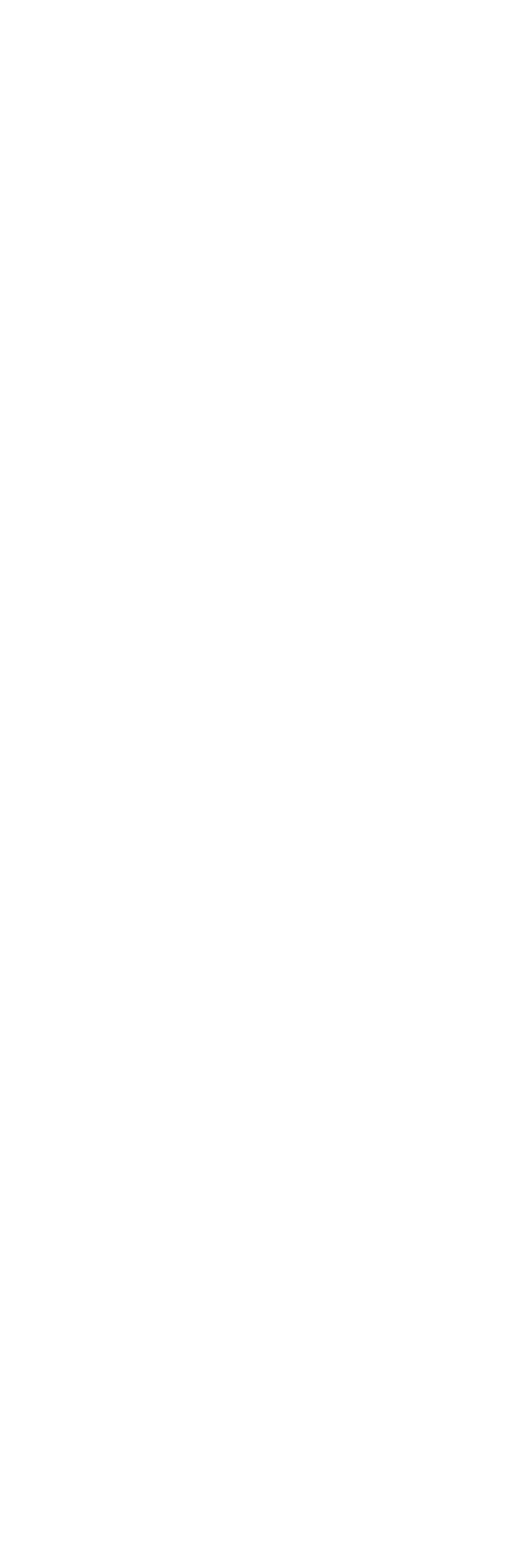
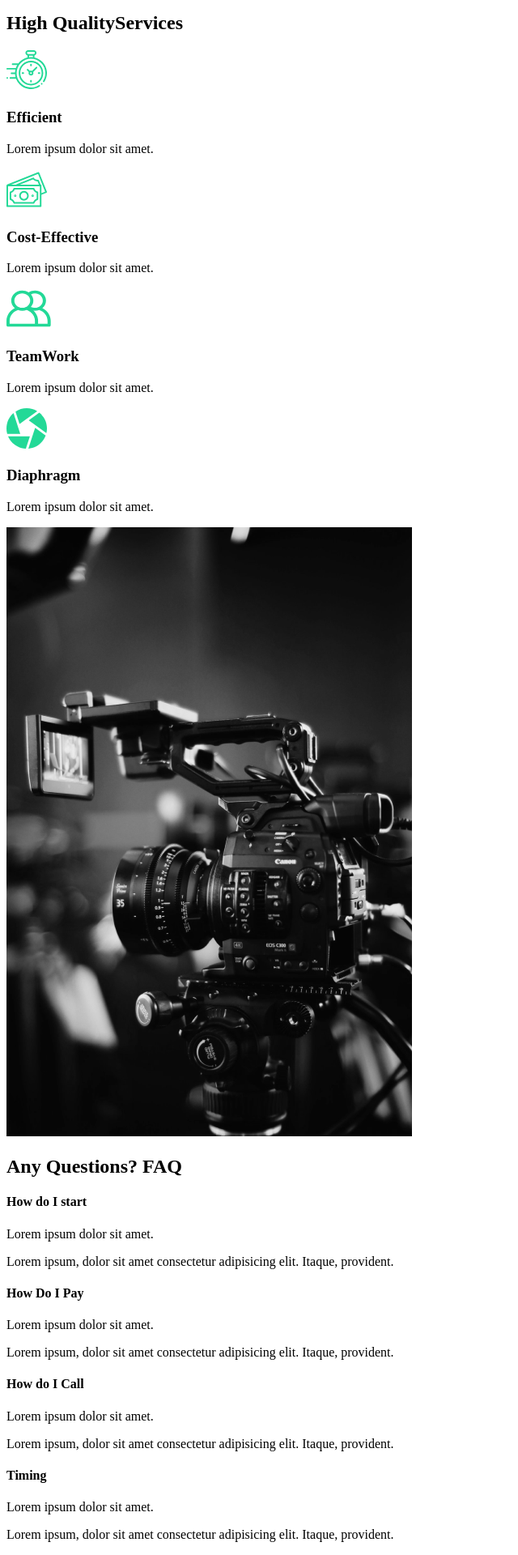
Before and after one commit to favasizmu/react-capture, a React (Create React App) app: page / in a window 1280 px wide. Shown: the part 979-2899 px from the top of the page at 81% size, without its empty margins (0-640 px from the left). Before the commit the page ends 982 px from the top, so only its background shows below. Built offline with nearby package versions, Linux system fonts and the light colour scheme.

Commit message:
3.,4. ServiceSection and Faq Section

```diff
--- /dev/null
+++ b/src/components/FaqSection.js
@@ -0,0 +1,53 @@
+import React from "react";
+
+const faq = () => {
+  return (
+    <div className="faq">
+      <h2>
+        Any Questions? <span>FAQ</span>
+      </h2>
+      <div className="questions">
+        <h4>How do I start</h4>
+        <div className="answer">
+          <p>Lorem ipsum dolor sit amet.</p>
+          <p>
+            Lorem ipsum, dolor sit amet consectetur adipisicing elit. Itaque,
+            provident.
+          </p>
+        </div>
+      </div>
+      <div className="questions">
+        <h4>How Do I Pay</h4>
+        <div className="answer">
+          <p>Lorem ipsum dolor sit amet.</p>
+          <p>
+            Lorem ipsum, dolor sit amet consectetur adipisicing elit. Itaque,
+            provident.
+          </p>
+        </div>
+      </div>
+      <div className="questions">
+        <h4>How do I Call</h4>
+        <div className="answer">
+          <p>Lorem ipsum dolor sit amet.</p>
+          <p>
+            Lorem ipsum, dolor sit amet consectetur adipisicing elit. Itaque,
+            provident.
+          </p>
+        </div>
+      </div>
+      <div className="questions">
+        <h4>Timing</h4>
+        <div className="answer">
+          <p>Lorem ipsum dolor sit amet.</p>
+          <p>
+            Lorem ipsum, dolor sit amet consectetur adipisicing elit. Itaque,
+            provident.
+          </p>
+        </div>
+      </div>
+    </div>
+  );
+};
+
+export default faq;
--- /dev/null
+++ b/src/components/ServiceSection.js
@@ -0,0 +1,56 @@
+import React from "react";
+import clock from "../img/clock.svg";
+import money from "../img/money.svg";
+import diaphragm from "../img/diaphragm.svg";
+import teamWork from "../img/teamwork.svg";
+import home2 from "../img/home2.png";
+
+//
+const ServiceSection = () => {
+  return (
+    <div>
+      <div className="services">
+        <div className="description">
+          <h2>
+            High <span>Quality</span>Services{" "}
+          </h2>
+          <div className="cards">
+            <div className="card">
+              <div className="icon">
+                <img alt="icon" src={clock} />
+                <h3>Efficient</h3>
+              </div>
+              <p>Lorem ipsum dolor sit amet.</p>
+            </div>
+            <div className="card">
+              <div className="icon">
+                <img alt="icon" src={money} />
+                <h3>Cost-Effective</h3>
+              </div>
+              <p>Lorem ipsum dolor sit amet.</p>
+            </div>
+            <div className="card">
+              <div className="icon">
+                <img alt="icon" src={teamWork} />
+                <h3>TeamWork</h3>
+              </div>
+              <p>Lorem ipsum dolor sit amet.</p>
+            </div>
+            <div className="card">
+              <div className="icon">
+                <img alt="icon" src={diaphragm} />
+                <h3>Diaphragm</h3>
+              </div>
+              <p>Lorem ipsum dolor sit amet.</p>
+            </div>
+          </div>
+        </div>
+        <div className="image">
+          <img alt="image" src={home2} />
+        </div>
+      </div>
+    </div>
+  );
+};
+
+export default ServiceSection;
--- a/src/pages/aboutUs.js
+++ b/src/pages/aboutUs.js
@@ -3,9 +3,17 @@ import React from "react";
 //import pages
 
 import AboutSection from "../components/aboutSection";
+import ServiceSection from "../components/ServiceSection";
+import FaqSection from "../components/FaqSection";
 
 const aboutUs = () => {
-  return <AboutSection />;
+  return (
+    <>
+      <AboutSection />
+      <ServiceSection />
+      <FaqSection />
+    </>
+  );
 };
 
 export default aboutUs;
```
